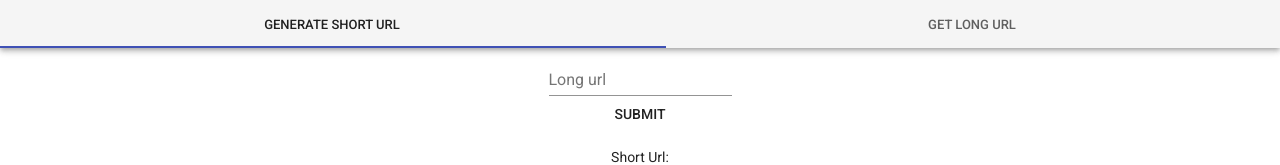
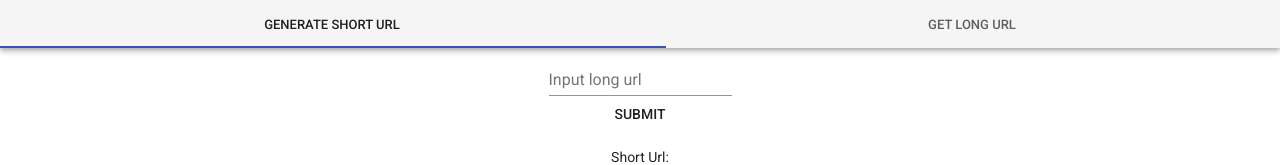
Before and after one commit to cammiida/kodeoppgave_koble, a React (Create React App) app in the folder frontend/: page / in a window 1280 px wide. Shown: the top 165 px of the page. Built offline with nearby package versions, Linux system fonts and the light colour scheme.

Commit message:
Change inpputlabel according to tab

```diff
--- a/frontend/src/components/UrlConverter.js
+++ b/frontend/src/components/UrlConverter.js
@@ -61,7 +61,9 @@ class UrlConverter extends Component {
       <React.Fragment>
         <Typography component="div">
           <FormControl>
-            <InputLabel htmlFor="my-input">Long url</InputLabel>
+            <InputLabel htmlFor="my-input">
+              {this.props.longUrl ? "Input long url" : "Input short url"}
+            </InputLabel>
             <Input
               id="my-input"
               aria-describedby="my-helper-text"
```
